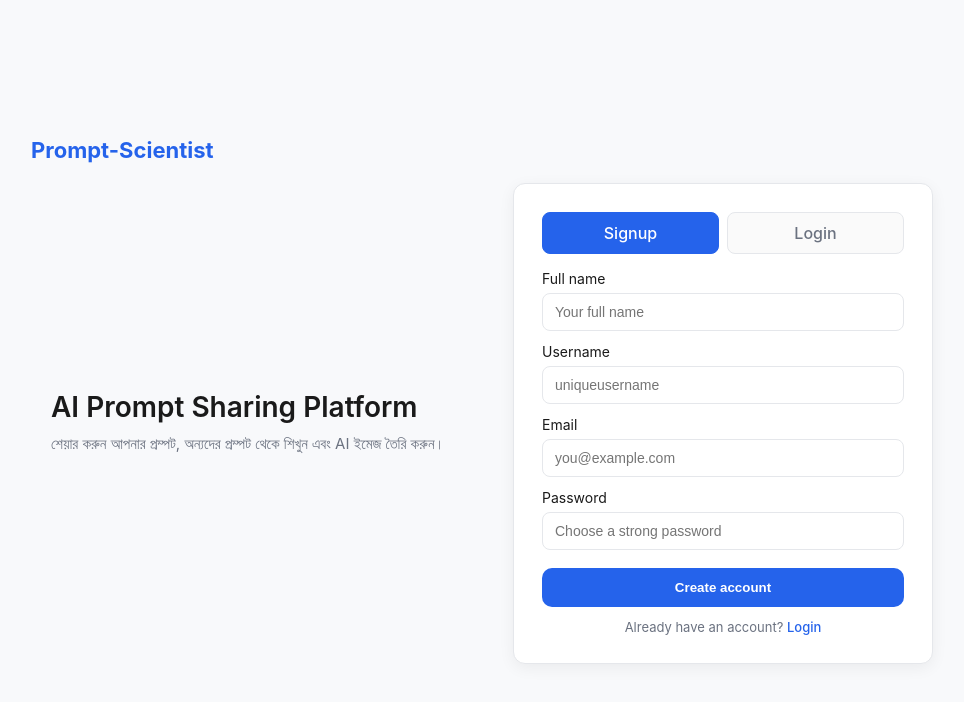
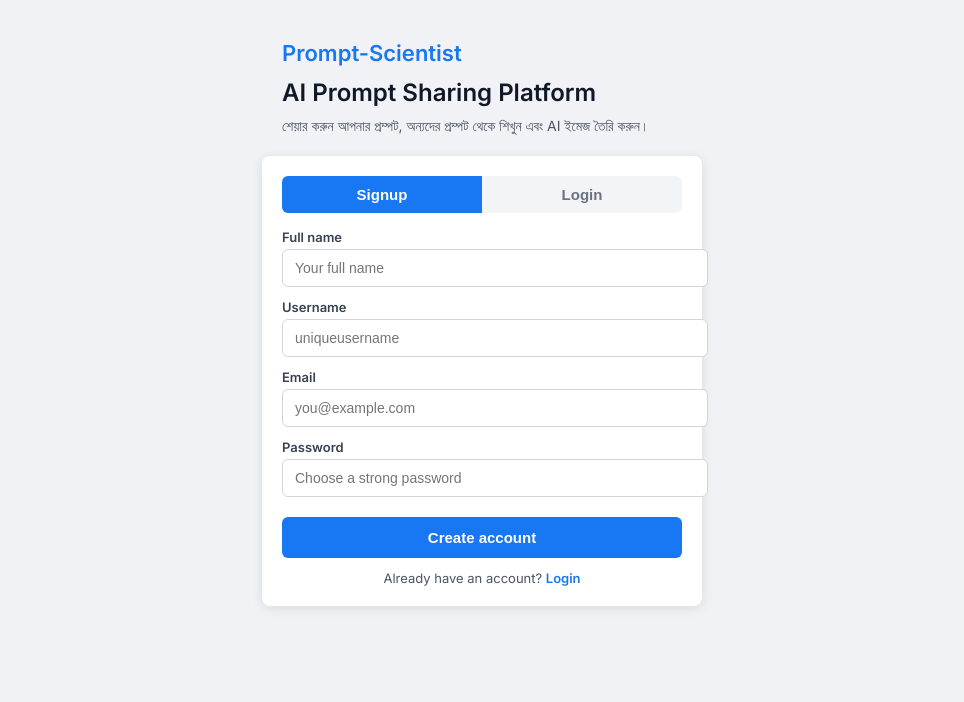
Before and after one commit to nab23-dev/prompt-scientist, a plain HTML site: page index.html in a window 1280 px wide. Shown: the whole page, without its empty margins (158-1122 px from the left). Drawn offline with Linux system fonts and the light colour scheme; no server answers.

Commit message:
index.html

```diff
--- a/index.html
+++ b/index.html
@@ -1,91 +1,215 @@
-<!doctype html>
-<html lang="bn">
+<!DOCTYPE html>
+<html lang="en">
 <head>
-  <meta charset="utf-8" />
-  <meta name="viewport" content="width=device-width,initial-scale=1" />
-  <title>Prompt-Scientist — Login / Signup</title>
+  <meta charset="UTF-8">
+  <meta name="viewport" content="width=device-width, initial-scale=1.0">
+  <title>Prompt-Scientist | Auth</title>
+  <link href="https://fonts.googleapis.com/css2?family=Inter:wght@400;600&display=swap" rel="stylesheet">
   <style>
-    :root{
-      --bg:#f8f9fb;
-      --fg:#1a1a1a;
-      --card:#ffffff;
-      --border:#e5e7eb;
-      --accent:#2563eb;
-      --accent-hover:#1e40af;
-      --muted:#6b7280;
-      --error:#dc2626;
+    body {
+      font-family: 'Inter', sans-serif;
+      margin: 0;
+      padding: 0;
+      background: #f0f2f5;
     }
-    *{box-sizing:border-box;margin:0;padding:0}
-    body{font-family:Inter,system-ui,-apple-system,"Segoe UI",Roboto,'Noto Sans',Arial; background:var(--bg); color:var(--fg); display:flex;align-items:center;justify-content:center;height:100vh}
-    .container{width:100%;max-width:950px;padding:24px;}
-    .topbar{margin-bottom:20px;text-align:left;}
-    .brand{font-weight:700;font-size:22px;color:var(--accent)}
 
-    .grid{display:grid;grid-template-columns:1fr 420px;gap:32px;align-items:center;}
-    .info{padding:20px}
-    .info h2{font-size:28px;font-weight:600;margin-bottom:8px;color:var(--fg)}
-    .info p{color:var(--muted);font-size:15px;line-height:1.6}
+    .wrapper {
+      display: flex;
+      flex-direction: column;
+      align-items: center;
+      padding: 40px 15px;
+    }
 
-    .auth-card{background:var(--card);padding:28px;border-radius:12px;box-shadow:0 4px 16px rgba(0,0,0,0.06);border:1px solid var(--border)}
-    .tabs{display:flex;gap:8px;margin-bottom:16px}
-    .tab{flex:1;text-align:center;padding:10px;border-radius:8px;cursor:pointer;font-weight:500;border:1px solid var(--border);color:var(--muted);background:#fafafa;transition:all .2s}
-    .tab.active{background:var(--accent);color:#fff;border-color:var(--accent)}
+    /* Branding top */
+    .branding {
+      text-align: left;
+      width: 100%;
+      max-width: 400px;
+      margin-bottom: 20px;
+    }
+    .branding h1 {
+      font-size: 22px;
+      color: #1877f2;
+      font-weight: 700;
+      margin: 0 0 12px 0;
+    }
+    .branding h2 {
+      font-size: 24px;
+      font-weight: 700;
+      color: #111827;
+      margin: 0 0 8px 0;
+    }
+    .branding p {
+      font-size: 14px;
+      color: #4b5563;
+      line-height: 1.5;
+      margin: 0;
+    }
 
-    label{display:block;font-size:14px;margin-top:12px;color:var(--fg);}
-    input{width:100%;padding:10px 12px;border-radius:8px;border:1px solid var(--border);margin-top:6px;font-size:14px;}
-    input:focus{outline:none;border-color:var(--accent);box-shadow:0 0 0 3px rgba(37,99,235,0.2)}
-    .btn{display:block;width:100%;padding:12px;background:var(--accent);color:#fff;font-weight:600;border:none;border-radius:10px;margin-top:18px;cursor:pointer;transition:background .2s,transform .1s}
-    .btn:hover{background:var(--accent-hover)}
-    .btn:active{transform:scale(.98)}
+    /* Card */
+    .auth-box {
+      background: #fff;
+      border-radius: 8px;
+      box-shadow: 0 2px 12px rgba(0,0,0,0.1);
+      width: 100%;
+      max-width: 400px;
+      padding: 20px;
+    }
 
-    .note{font-size:13px;text-align:center;margin-top:12px;color:var(--muted)}
-    .note a{color:var(--accent);text-decoration:none;font-weight:500}
-    .error{margin-top:10px;font-size:14px;color:var(--error)}
+    /* Tabs */
+    .toggle {
+      display: flex;
+      border-radius: 6px;
+      background: #f3f4f6;
+      margin-bottom: 16px;
+      overflow: hidden;
+    }
+    .toggle button {
+      flex: 1;
+      padding: 10px 0;
+      border: none;
+      background: transparent;
+      font-size: 15px;
+      font-weight: 600;
+      color: #6b7280;
+      cursor: pointer;
+      transition: 0.2s;
+    }
+    .toggle button.active {
+      background: #1877f2;
+      color: #fff;
+    }
 
-    @media(max-width:860px){.grid{grid-template-columns:1fr}}
+    /* Form */
+    .form-container {
+      display: none;
+    }
+    .form-container.active {
+      display: block;
+    }
+    .form-group {
+      margin-bottom: 12px;
+      text-align: left;
+    }
+    label {
+      display: block;
+      font-size: 13px;
+      font-weight: 600;
+      color: #374151;
+      margin-bottom: 4px;
+    }
+    input {
+      width: 100%;
+      padding: 10px 12px;
+      border: 1px solid #d1d5db;
+      border-radius: 6px;
+      font-size: 14px;
+      background: #fff;
+      transition: border 0.2s, box-shadow 0.2s;
+    }
+    input:focus {
+      border-color: #1877f2;
+      outline: none;
+      box-shadow: 0 0 0 2px rgba(24,119,242,0.15);
+    }
+
+    button.submit {
+      width: 100%;
+      padding: 12px;
+      background: #1877f2;
+      color: #fff;
+      border: none;
+      border-radius: 6px;
+      font-size: 15px;
+      font-weight: 600;
+      cursor: pointer;
+      margin-top: 8px;
+    }
+    button.submit:hover {
+      background: #1664c2;
+    }
+
+    .footer-text {
+      font-size: 13px;
+      color: #4b5563;
+      text-align: center;
+      margin-top: 12px;
+    }
+    .footer-text a {
+      color: #1877f2;
+      text-decoration: none;
+      font-weight: 600;
+    }
+
+    @media (max-width: 480px) {
+      .branding h2 { font-size: 20px; }
+      .auth-box { padding: 16px; }
+    }
   </style>
 </head>
 <body>
-  <div class="container">
-    <div class="topbar"><div class="brand">Prompt-Scientist</div></div>
-    <div class="grid">
-      <div class="info">
-        <h2>AI Prompt Sharing Platform</h2>
-        <p>শেয়ার করুন আপনার প্রম্পট, অন্যদের প্রম্পট থেকে শিখুন এবং AI ইমেজ তৈরি করুন।</p>
+  <div class="wrapper">
+    <!-- Branding -->
+    <div class="branding">
+      <h1>Prompt-Scientist</h1>
+      <h2>AI Prompt Sharing Platform</h2>
+      <p>শেয়ার করুন আপনার প্রম্পট, অন্যদের প্রম্পট থেকে শিখুন এবং AI ইমেজ তৈরি করুন।</p>
+    </div>
+
+    <!-- Auth Card -->
+    <div class="auth-box">
+      <div class="toggle">
+        <button id="signupToggle" class="active">Signup</button>
+        <button id="loginToggle">Login</button>
       </div>
-      <div class="auth-card">
-        <div class="tabs">
-          <div id="tabSignup" class="tab active" onclick="switchTab('signup')">Signup</div>
-          <div id="tabLogin" class="tab" onclick="switchTab('login')">Login</div>
+
+      <!-- Signup -->
+      <div class="form-container active" id="signupForm">
+        <div class="form-group">
+          <label for="signupName">Full name</label>
+          <input type="text" id="signupName" placeholder="Your full name" required>
         </div>
+        <div class="form-group">
+          <label for="signupUsername">Username</label>
+          <input type="text" id="signupUsername" placeholder="uniqueusername" required>
+        </div>
+        <div class="form-group">
+          <label for="signupEmail">Email</label>
+          <input type="email" id="signupEmail" placeholder="you@example.com" required>
+        </div>
+        <div class="form-group">
+          <label for="signupPassword">Password</label>
+          <input type="password" id="signupPassword" placeholder="Choose a strong password" required>
+        </div>
+        <button class="submit" id="signupBtn">Create account</button>
+        <div class="footer-text">
+          Already have an account? <a href="#" id="switchToLogin">Login</a>
+        </div>
+      </div>
 
-        <div id="errorBox" class="error" style="display:none"></div>
-
-        <!-- Signup -->
-        <div id="signupPane">
-          <label>Full name <input id="su_name" placeholder="Your full name" maxlength="80" /></label>
-          <label>Username <input id="su_username" placeholder="uniqueusername" maxlength="32" /></label>
-          <label>Email <input id="su_email" type="email" placeholder="you@example.com" /></label>
-          <label>Password <input id="su_password" type="password" placeholder="Choose a strong password" /></label>
-          <button class="btn" onclick="doSignup()">Create account</button>
-          <div class="note">Already have an account? <a href="#" onclick="switchTab('login')">Login</a></div>
+      <!-- Login -->
+      <div class="form-container" id="loginForm">
+        <div class="form-group">
+          <label for="loginIdentifier">Email or Username</label>
+          <input type="text" id="loginIdentifier" placeholder="Enter email or username" required>
         </div>
-
-        <!-- Login -->
-        <div id="loginPane" style="display:none">
-          <label>Username or Email <input id="li_identifier" placeholder="username or email"/></label>
-          <label>Password <input id="li_password" type="password" placeholder="Your password"/></label>
-          <button class="btn" onclick="doLogin()">Sign in</button>
-          <div class="note">Don't have an account? <a href="#" onclick="switchTab('signup')">Create one</a></div>
+        <div class="form-group">
+          <label for="loginPassword">Password</label>
+          <input type="password" id="loginPassword" placeholder="Enter password" required>
+        </div>
+        <button class="submit" id="loginBtn">Login</button>
+        <div class="footer-text">
+          Don’t have an account? <a href="#" id="switchToSignup">Signup</a>
         </div>
       </div>
     </div>
   </div>
 
+  <!-- Firebase + Logic -->
   <script type="module">
-    import { initializeApp } from "https://www.gstatic.com/firebasejs/11.0.1/firebase-app.js";
-    import { getAuth, createUserWithEmailAndPassword, signInWithEmailAndPassword, onAuthStateChanged } from "https://www.gstatic.com/firebasejs/11.0.1/firebase-auth.js";
-    import { getFirestore, collection, query, where, getDocs, setDoc, doc, serverTimestamp } from "https://www.gstatic.com/firebasejs/11.0.1/firebase-firestore.js";
+    import { initializeApp } from "https://www.gstatic.com/firebasejs/10.12.2/firebase-app.js";
+    import { getAuth, createUserWithEmailAndPassword, signInWithEmailAndPassword, onAuthStateChanged } from "https://www.gstatic.com/firebasejs/10.12.2/firebase-auth.js";
+    import { getFirestore, collection, query, where, getDocs, addDoc } from "https://www.gstatic.com/firebasejs/10.12.2/firebase-firestore.js";
 
     const firebaseConfig = {
       apiKey: "AIzaSyDDgwI90DMBa25JOkNR2Oec32kfgIt5TNg",
@@ -100,99 +224,100 @@
     const auth = getAuth(app);
     const db = getFirestore(app);
 
-    const errBox = document.getElementById('errorBox');
-    function showError(msg){ errBox.style.display='block'; errBox.innerText = msg; }
-    function clearError(){ errBox.style.display='none'; errBox.innerText=''; }
+    // Tab Switch
+    const signupToggle = document.getElementById("signupToggle");
+    const loginToggle = document.getElementById("loginToggle");
+    const signupForm = document.getElementById("signupForm");
+    const loginForm = document.getElementById("loginForm");
+    const switchToLogin = document.getElementById("switchToLogin");
+    const switchToSignup = document.getElementById("switchToSignup");
 
-    function switchTab(t){
-      clearError();
-      document.getElementById('tabSignup').classList.remove('active');
-      document.getElementById('tabLogin').classList.remove('active');
-      document.getElementById('signupPane').style.display='none';
-      document.getElementById('loginPane').style.display='none';
-      if(t==='signup'){
-        document.getElementById('tabSignup').classList.add('active');
-        document.getElementById('signupPane').style.display='block';
-      }
-      else {
-        document.getElementById('tabLogin').classList.add('active');
-        document.getElementById('loginPane').style.display='block';
-      }
-    }
-    window.switchTab = switchTab;
+    signupToggle.addEventListener("click", () => {
+      signupToggle.classList.add("active");
+      loginToggle.classList.remove("active");
+      signupForm.classList.add("active");
+      loginForm.classList.remove("active");
+    });
 
-    // ✅ Signup
-    window.doSignup = async function(){
-      clearError();
-      const name = document.getElementById('su_name').value.trim();
-      const username = document.getElementById('su_username').value.trim().toLowerCase();
-      const email = document.getElementById('su_email').value.trim();
-      const password = document.getElementById('su_password').value;
+    loginToggle.addEventListener("click", () => {
+      loginToggle.classList.add("active");
+      signupToggle.classList.remove("active");
+      loginForm.classList.add("active");
+      signupForm.classList.remove("active");
+    });
 
-      if(!name || !username || !email || !password){ showError('All fields are required'); return; }
-      if(username.length < 6){ showError('Username must be at least 6 characters'); return; }
+    switchToLogin.addEventListener("click", (e) => {
+      e.preventDefault();
+      loginToggle.click();
+    });
+    switchToSignup.addEventListener("click", (e) => {
+      e.preventDefault();
+      signupToggle.click();
+    });
 
-      try{
-        // 🔹 Check username uniqueness
-        const usersRef = collection(db,'users');
-        const q = query(usersRef, where('username','==',username));
-        const snap = await getDocs(q);
-        if(!snap.empty){ showError('Username already taken'); return; }
+    // Signup
+    document.getElementById("signupBtn").addEventListener("click", async () => {
+      const name = document.getElementById("signupName").value;
+      const username = document.getElementById("signupUsername").value;
+      const email = document.getElementById("signupEmail").value;
+      const password = document.getElementById("signupPassword").value;
 
-        // 🔹 Create Auth User
-        const cred = await createUserWithEmailAndPassword(auth, email, password);
-        const uid = cred.user.uid;
+      try {
+        const q = query(collection(db, "users"), where("username", "==", username));
+        const querySnapshot = await getDocs(q);
+        if (!querySnapshot.empty) {
+          alert("⚠️ Username already taken.");
+          return;
+        }
 
-        // 🔹 Save in Firestore users collection
-        await setDoc(doc(db,"users",uid), {
-          uid,
-          name,
-          username,
-          email,
-          password, // ✅ এখানে নতুন ফিল্ড যোগ করা হলো
-          createdAt: serverTimestamp()
+        const userCredential = await createUserWithEmailAndPassword(auth, email, password);
+        const user = userCredential.user;
+
+        await addDoc(collection(db, "users"), {
+          uid: user.uid,
+          name: name,
+          username: username,
+          email: email
         });
 
-        // 🔹 Store in localStorage
-        localStorage.setItem('ps_auth', JSON.stringify({ uid, email, username, name }));
+        window.location.href = "feed.html";
 
-        // Redirect
-        location.href = 'feed.html';
+      } catch (error) {
+        alert("Error: " + error.message);
+      }
+    });
 
-      }catch(err){ showError(err.message || 'Signup failed'); }
-    }
+    // Login
+    document.getElementById("loginBtn").addEventListener("click", async () => {
+      const identifier = document.getElementById("loginIdentifier").value;
+      const password = document.getElementById("loginPassword").value;
 
-    // ✅ Login
-    window.doLogin = async function(){
-      clearError();
-      const identifier = document.getElementById('li_identifier').value.trim();
-      const password = document.getElementById('li_password').value;
-      if(!identifier || !password){ showError('Please enter identifier and password'); return; }
-      try{
-        let email = identifier;
-        if(!identifier.includes('@')){
-          const usersRef = collection(db,'users');
-          const q = query(usersRef, where('username','==', identifier.toLowerCase()));
-          const snap = await getDocs(q);
-          if(snap.empty){ showError('No user with that username'); return; }
-          email = snap.docs[0].data().email;
+      try {
+        let emailToLogin = identifier;
+        if (!identifier.includes("@")) {
+          const q = query(collection(db, "users"), where("username", "==", identifier));
+          const querySnapshot = await getDocs(q);
+          if (querySnapshot.empty) {
+            alert("⚠️ Username not found.");
+            return;
+          }
+          emailToLogin = querySnapshot.docs[0].data().email;
         }
-        const cred = await signInWithEmailAndPassword(auth, email, password);
-        const user = cred.user;
 
-        let username = ''; let name='';
-        const userDoc = await getDocs(query(collection(db,'users'), where('uid','==',user.uid)));
-        if(!userDoc.empty){ const d = userDoc.docs[0].data(); username = d.username; name=d.name; }
+        await signInWithEmailAndPassword(auth, emailToLogin, password);
+        window.location.href = "feed.html";
 
-        localStorage.setItem('ps_auth', JSON.stringify({ uid:user.uid,email:user.email,username,name }));
-        location.href = 'feed.html';
-      }catch(err){ showError(err.message || 'Login failed'); }
-    }
+      } catch (error) {
+        alert("Login Error: " + error.message);
+      }
+    });
 
-    // ✅ If already logged in, redirect
-    onAuthStateChanged(auth, (user)=>{
-      if(user){ location.href = 'feed.html'; }
+    // Auto Login
+    onAuthStateChanged(auth, (user) => {
+      if (user && window.location.pathname.endsWith("index.html")) {
+        window.location.href = "feed.html";
+      }
     });
   </script>
 </body>
-</html>
+  </html>
```
